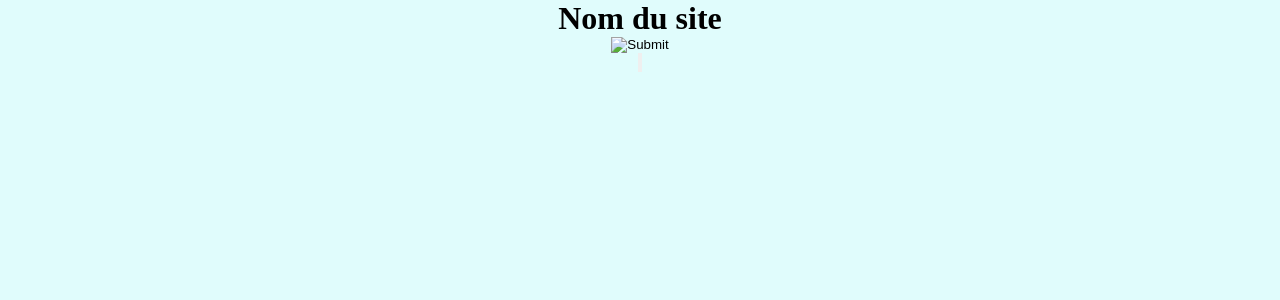
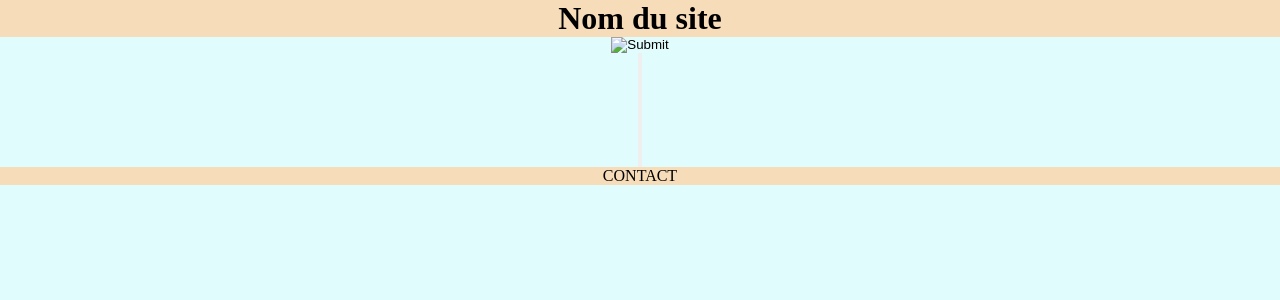
Before and after one commit to MaximeCrq/PFRmaxime, a PHP site: page / in a window 1280 px wide. Shown: the top 300 px of the page. Run offline with PHP 8.4, Linux system fonts and the light colour scheme.

Commit message:
modification index et style

```diff
--- a/index.html
+++ b/index.html
@@ -3,8 +3,8 @@
     <meta charset="UTF-8">
     <meta http-equiv="X-UA-Compatible" content="IE=edge">
     <meta name="viewport" content="width=device-width, initial scale=1.0">
-    <link rel="stylesheet" href="./style/style.css">
-    <script src="./script/script.js"defer></script>
+    <link rel="stylesheet" href="style.css">
+    <script src="script.js"defer></script>
     <title>Titre du site</title>
 </head>
 
@@ -12,12 +12,34 @@
     <div class="en-tete">
         <h1>Nom du site</h1>
     </div>
+
     <div class="onglet1">
-        <div>
+        <div class="accueil">
             <input type="image" src="?">
         </div>
+        <div class="carte">
+            <input type="button" txt="?">
+        </div>
+        <div class="conseille">
+            <input type="button" txt="?">
+        </div>
+        <div class="photo">
+            <input type="button" txt="?">
+        </div>
+        <div class="FAQ">
+            <input type="button" txt="?">
+        </div>
+        <div class="inscription">
+            <input type="button" txt="?">
+        </div>
+        <div class="connexion">
+            <input type="button" txt="?">
+        </div>
+    </div>
+
+    <div class="pied-de-page">
         <div>
-            <input type="button" txt="?">
+            CONTACT
         </div>
     </div>
 </body>
--- a/style.css
+++ b/style.css
@@ -16,23 +16,23 @@
     background-color: #E0FCFC;
 }
 
-h1 {
+/* h1 {
+    background-color: blue;
+} */
 
-}
-
-h2 {
+/* h2 {
 
 }
 
 h3 {
 
-}
+} */
 
 a {
     text-decoration: none;
 }
 
-.entete,
+.en-tete,
 .pied-de-page {
   background-color: #F7DCB9;
 }
```
